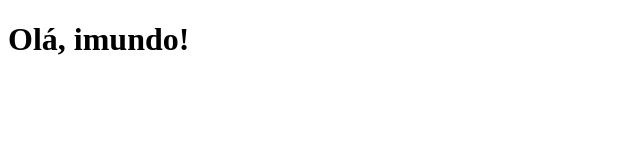
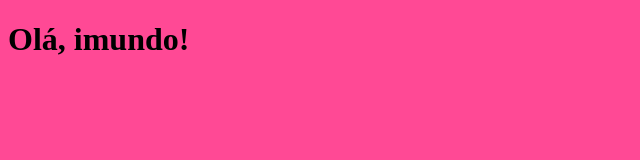
Before and after one commit to sjmsaramoraes/teste, a plain HTML site: page index.html in a window 1280 px wide. Shown: the whole page, without its empty margins (0-640 px from the left). Drawn offline with Linux system fonts and the light colour scheme.

Commit message:
Adiçao de CSS

```diff
--- a/index.html
+++ b/index.html
@@ -3,6 +3,7 @@
 <head>
     <meta charset="UTF-8">
     <meta name="viewport" content="width=device-width, initial-scale=1.0">
+    <link rel="stylesheet" href="style.css">
     <title>Teste</title>
 </head>
 <body>
--- /dev/null
+++ b/style.css
@@ -0,0 +1,3 @@
+body {
+    background-color: rgb(255, 73, 149)
+}
```
